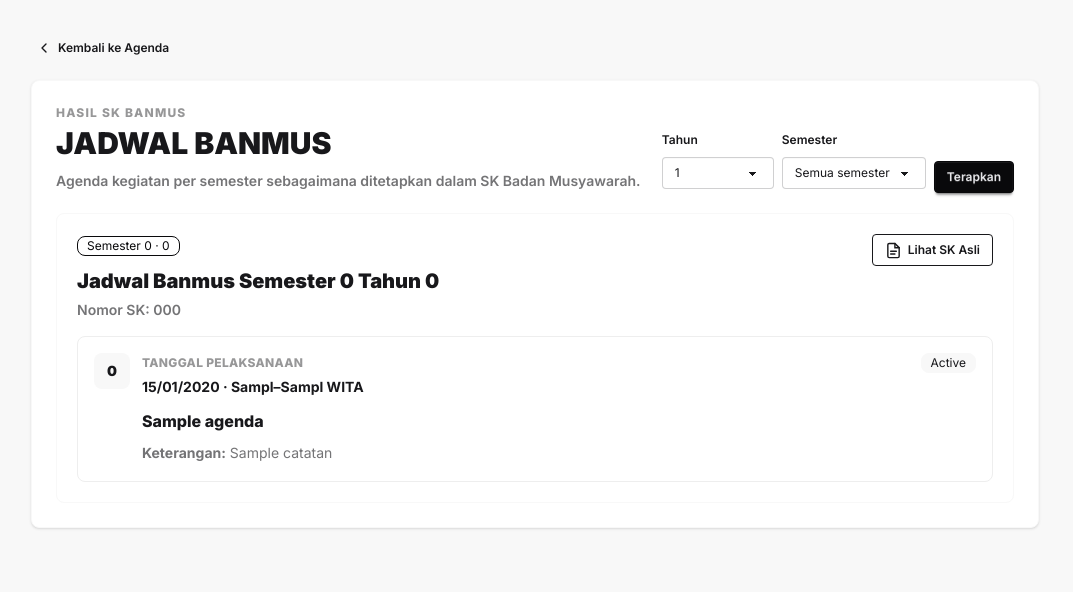
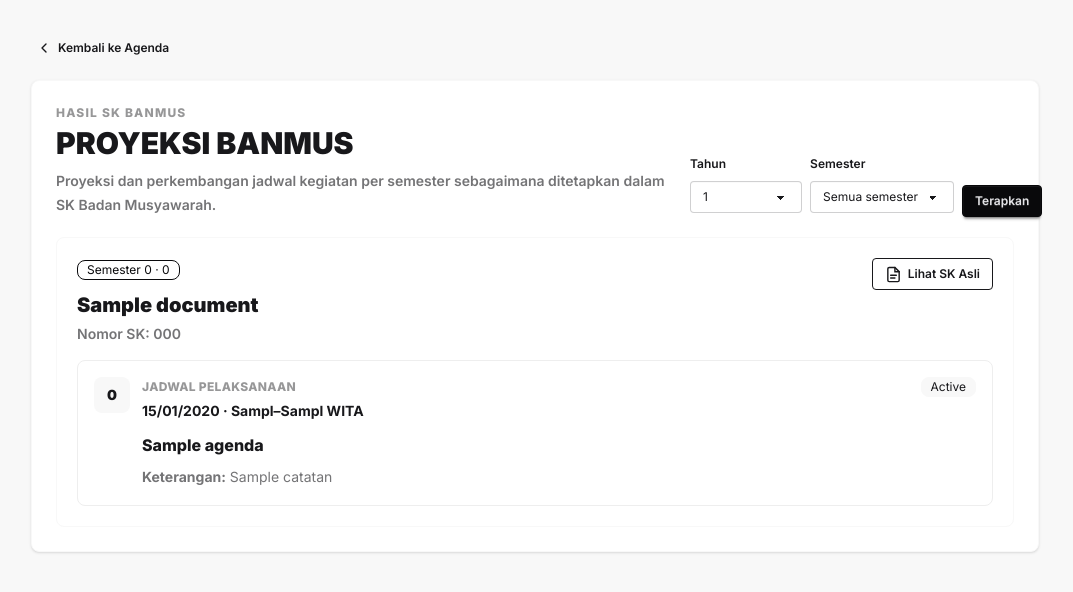
Before and after one commit to setyanzxc123/dprd_signage, a CodeIgniter 4 app: the page made by app/Views/agenda/banmus.php in a window 1280 px wide. Shown: the part 81-673 px from the top of the page, without its empty margins (105-1178 px from the left). Run offline with PHP 8.4 and a stand-in for CodeIgniter, Linux system fonts and the light colour scheme; the template is opened without the code that fills it: most values are stand-ins (such as "Sample title", 1, 10 or a date in 2020); grey boxes marked "Sample" are stand-in pictures; some libraries are stand-ins or nearby versions.

Commit message:
fix(agenda): align public portal schedule presentation

```diff
--- a/app/Views/agenda/banmus.php
+++ b/app/Views/agenda/banmus.php
@@ -8,8 +8,8 @@ $isMember = is_array($member ?? null);
 <head>
     <meta charset="UTF-8" />
     <meta name="viewport" content="width=device-width, initial-scale=1.0" />
-    <title>Jadwal Banmus - DPRD Provinsi Sulawesi Tengah</title>
-    <meta name="description" content="Jadwal kegiatan berdasarkan SK Badan Musyawarah DPRD Provinsi Sulawesi Tengah." />
+    <title>Proyeksi Banmus - DPRD Provinsi Sulawesi Tengah</title>
+    <meta name="description" content="Proyeksi kegiatan dan PDF SK Badan Musyawarah DPRD Provinsi Sulawesi Tengah." />
     <link rel="icon" type="image/jpeg" href="<?= esc($logoUrl) ?>" />
     <link href="<?= base_url('assets/vendor/fonts/fonts.css?v=' . $fontVersion) ?>" rel="stylesheet" />
     <script {csp-script-nonce}>
@@ -63,16 +63,16 @@ $isMember = is_array($member ?? null);
                 <div class="flex flex-col justify-between gap-4 sm:flex-row sm:items-end">
                     <div>
                         <p class="text-xs font-extrabold uppercase tracking-widest text-base-content/45">Hasil SK Banmus</p>
-                        <h1 class="card-title mt-1 text-2xl font-black uppercase sm:text-3xl">Jadwal Banmus</h1>
+                        <h1 class="card-title mt-1 text-2xl font-black uppercase sm:text-3xl">Proyeksi Banmus</h1>
                         <p class="mt-2 max-w-2xl text-sm font-semibold leading-6 text-base-content/60">
-                            Agenda kegiatan per semester sebagaimana ditetapkan dalam SK Badan Musyawarah.
+                            Proyeksi dan perkembangan jadwal kegiatan per semester sebagaimana ditetapkan dalam SK Badan Musyawarah.
                         </p>
                     </div>
 
                     <form class="grid min-w-0 grid-cols-1 gap-2 sm:flex" action="<?= base_url('agenda/jadwal-banmus') ?>" method="get">
                         <fieldset class="fieldset min-w-0 sm:min-w-28">
                             <legend class="fieldset-legend">Tahun</legend>
-                            <select class="select select-sm w-full max-w-full" name="tahun" aria-label="Pilih tahun Jadwal Banmus">
+                            <select class="select select-sm w-full max-w-full" name="tahun" aria-label="Pilih tahun Proyeksi Banmus">
                                 <?php if ($availableYears === []): ?>
                                     <option value="<?= (int) $selectedYear ?>"><?= (int) $selectedYear ?></option>
                                 <?php else: ?>
@@ -86,7 +86,7 @@ $isMember = is_array($member ?? null);
                         </fieldset>
                         <fieldset class="fieldset min-w-0 sm:min-w-36">
                             <legend class="fieldset-legend">Semester</legend>
-                            <select class="select select-sm w-full max-w-full" name="semester" aria-label="Pilih semester Jadwal Banmus">
+                            <select class="select select-sm w-full max-w-full" name="semester" aria-label="Pilih semester Proyeksi Banmus">
                                 <option value="" <?= $selectedSemester === null ? 'selected' : '' ?>>Semua semester</option>
                                 <option value="1" <?= $selectedSemester === 1 ? 'selected' : '' ?>>Semester 1</option>
                                 <option value="2" <?= $selectedSemester === 2 ? 'selected' : '' ?>>Semester 2</option>
@@ -103,7 +103,7 @@ $isMember = is_array($member ?? null);
                                 fill="none" stroke="currentColor" stroke-width="1.6" aria-hidden="true">
                                 <path d="M8 7V3m8 4V3m-9 8h10M5 21h14a2 2 0 0 0 2-2V7a2 2 0 0 0-2-2H5a2 2 0 0 0-2 2v12a2 2 0 0 0 2 2Z" stroke-linecap="round"/>
                             </svg>
-                            <h2 class="mt-4 text-lg font-extrabold">Belum ada Jadwal Banmus</h2>
+                            <h2 class="mt-4 text-lg font-extrabold">Belum ada Proyeksi Banmus</h2>
                             <p class="mt-1 max-w-md text-sm font-semibold leading-6 text-base-content/55">
                                 Belum ada SK Banmus yang dapat ditampilkan untuk periode pilihan ini.
                             </p>
@@ -120,7 +120,7 @@ $isMember = is_array($member ?? null);
                                                 Semester <?= (int) $document['semester'] ?> · <?= (int) $document['tahun'] ?>
                                             </span>
                                             <h2 class="mt-3 text-lg font-black leading-snug sm:text-xl">
-                                                Jadwal Banmus Semester <?= (int) $document['semester'] ?> Tahun <?= (int) $document['tahun'] ?>
+                                                <?= esc($document['judul'] ?: 'Proyeksi Banmus Semester ' . (int) $document['semester'] . ' Tahun ' . (int) $document['tahun']) ?>
                                             </h2>
                                             <p class="mt-1 text-sm font-semibold text-base-content/60">
                                                 Nomor SK: <?= esc($document['nomor_sk']) ?>
@@ -169,7 +169,7 @@ $isMember = is_array($member ?? null);
                                                 <div class="list-col-grow min-w-0">
                                                     <div class="flex flex-wrap items-center justify-between gap-2">
                                                         <p class="text-xs font-extrabold uppercase tracking-wide text-base-content/45">
-                                                            Tanggal Pelaksanaan
+                                                            <?= $item['status'] === 'proyeksi' ? 'Periode Proyeksi' : 'Jadwal Pelaksanaan' ?>
                                                         </p>
                                                         <span class="badge <?= $statusClass ?> badge-sm"><?= esc($statusLabel) ?></span>
                                                     </div>
```
Also changed, not shown: app/Views/agenda/index.php (+15 -22 lines), tests/feature/AuthRouteSecurityTest.php (+7 -3 lines), tests/feature/JadwalBanmusCrudTest.php (+35 -0 lines), public/assets/css/agenda.css.
